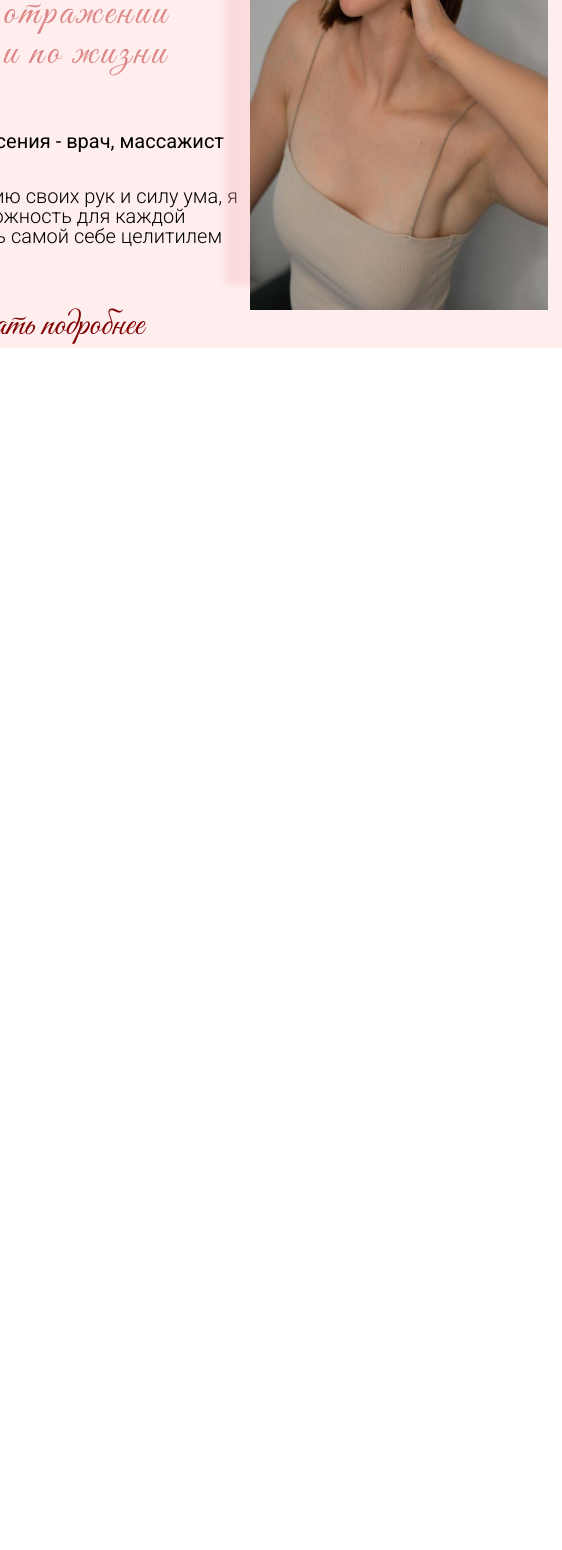
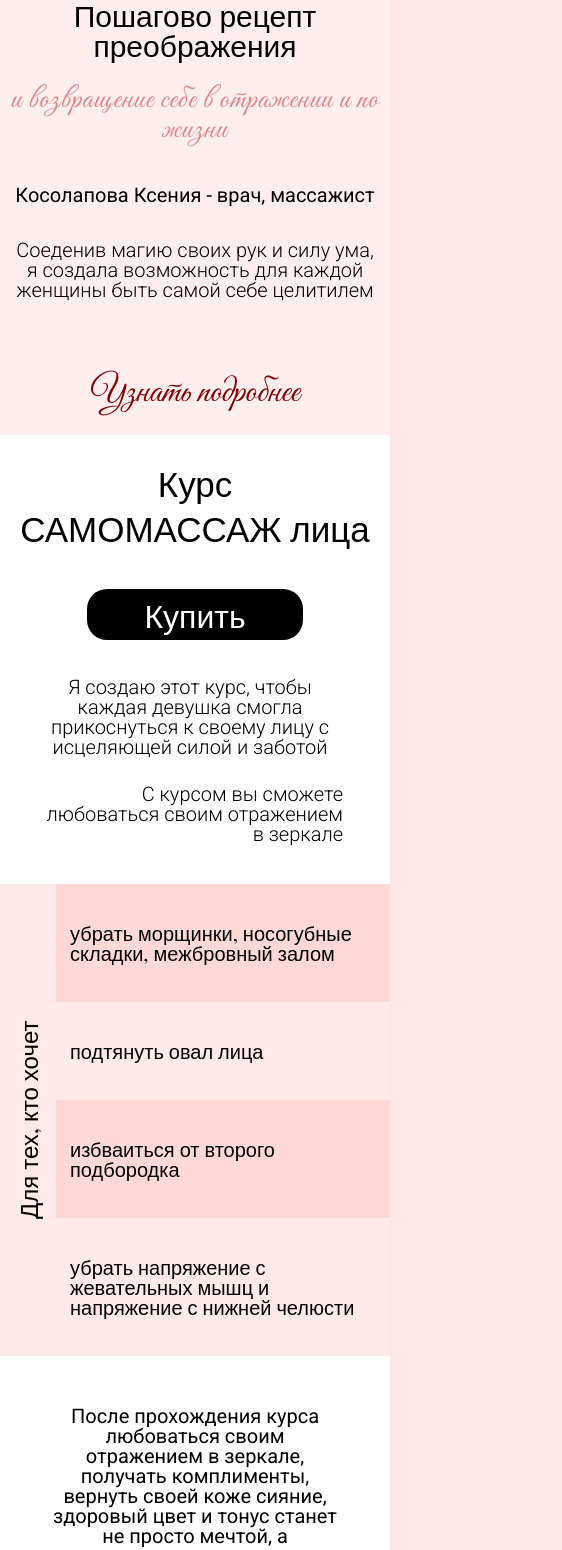
Before and after one commit to Koddione/beautySalon, a React (Vite) app: page / in a window 390 px wide. Shown: the part 360-1910 px from the top of the page, 562 px wide, since content can reach past the window. Before the commit the page ends 844 px from the top, so only its background shows below. Built offline with nearby package versions, Linux system fonts and the light colour scheme.

Commit message:
adaptive and white block

```diff
--- a/src/components/pinkBlock/components/description/description.module.scss
+++ b/src/components/pinkBlock/components/description/description.module.scss
@@ -16,3 +16,8 @@
 .desc2 {
 	font-weight: 300;
 }
+@media (max-width: 1108px) {
+	.description {
+		margin: 0 0 50px;
+	}
+}
--- a/src/components/pinkBlock/components/title/title.module.scss
+++ b/src/components/pinkBlock/components/title/title.module.scss
@@ -13,7 +13,36 @@
 }
 .title2 {
 	font-family: $font-cursive;
-	padding: 0 0 0 154px;
+	padding: 0 0 0 140px;
 	color: $title-2-color;
 	letter-spacing: 3px;
 }
+
+@media (max-width: 1190px) {
+	.title2 {
+		padding: 0 0 0 0;
+		letter-spacing: 1px;
+	}
+	.title1 {
+		letter-spacing: 0px;
+	}
+}
+@media (max-width: 1108px) {
+	.container {
+		margin: 20px 0;
+		text-align: center;
+	}
+}
+@media (max-width: 662px) {
+	.title1 {
+		font-size: 30px;
+	}
+	.title2 {
+		font-size: 30px;
+	}
+}
+@media (max-width: 414px) {
+	.title1 {
+		margin-bottom: 20px;
+	}
+}
--- a/src/components/pinkBlock/pinkBlock.module.scss
+++ b/src/components/pinkBlock/pinkBlock.module.scss
@@ -9,6 +9,7 @@
 .container {
 	display: flex;
 	background-color: $pinkBlock-color;
+	max-width: 1200px;
 }
 
 .textContainer {
@@ -28,3 +29,31 @@
 .button:hover {
 	color: $title-2-color;
 }
+
+@media (max-width: 1108px) {
+	.container {
+		flex-direction: column-reverse;
+		justify-content: center;
+		align-items: center;
+		text-align: center;
+	}
+	.image {
+		margin: 40px 0 0 0;
+	}
+	.button {
+		margin-bottom: 20px;
+	}
+}
+
+@media (max-width: 662px) {
+	.image {
+		box-shadow: -10px -10px 6px #f0b2b270;
+		max-width: 200px;
+	}
+}
+@media (max-width: 414px) {
+	.textContainer {
+		gap: 20px;
+		margin: 0 10px;
+	}
+}
--- /dev/null
+++ b/src/components/whiteBlock/components/table/table.jsx
@@ -0,0 +1,21 @@
+import styles from './table.module.scss';
+
+export const Table = () => {
+	return (
+		<div className={styles.table}>
+			<div className={styles.head}>Для тех, кто хочет</div>
+			<div className={styles.contant}>
+				<div className={styles.row}>
+					убрать морщинки, носогубные складки, межбровный залом
+				</div>
+				<div className={`${styles.row} ${styles.darkRow}`}>
+					подтянуть овал лица
+				</div>
+				<div className={styles.row}>избваиться от второго подбородка</div>
+				<div className={`${styles.row} ${styles.darkRow}`}>
+					убрать напряжение с жевательных мышц и напряжение с нижней челюсти
+				</div>
+			</div>
+		</div>
+	);
+};
--- /dev/null
+++ b/src/components/whiteBlock/components/table/table.module.scss
@@ -0,0 +1,41 @@
+@use '../../../../styles/variables' as *;
+
+.table {
+	display: flex;
+	margin-right: 47px;
+	font-family: $font-text-second;
+	max-width: 494px;
+	font-size: 20px;
+	margin-bottom: 60px;
+	.head {
+		writing-mode: vertical-rl;
+		text-orientation: mixed;
+		white-space: nowrap;
+		padding: 112px 16px;
+		background-color: #ffe9e9;
+		font-weight: 500;
+		text-align: center;
+		transform: rotate(180deg);
+		font-size: 24px;
+	}
+	.contant {
+		display: flex;
+		flex-direction: column;
+		justify-content: space-between;
+		.row {
+			padding: 39px 14px;
+			text-align: left;
+			background-color: #ffd8d8;
+		}
+		.darkRow {
+			background-color: #ffe9e9;
+		}
+	}
+}
+
+@media (max-width: 944px) {
+	.table {
+		margin: 0 auto;
+		margin-bottom: 50px;
+	}
+}
--- a/src/components/whiteBlock/whiteBlock.jsx
+++ b/src/components/whiteBlock/whiteBlock.jsx
@@ -1,5 +1,34 @@
 import styles from './whiteBlock.module.scss';
+import picture from '../../assets/selecon.jpg';
+import { Table } from './components/table/table';
 
 export const WhiteBlock = () => {
-	return <div className={styles.container}></div>;
+	return (
+		<div className={styles.container}>
+			<p className={styles.title}>
+				Курс <br /> САМОМАССАЖ лица
+			</p>
+			<button className={styles.btn}>Купить</button>
+			<div className={styles.info}>
+				<div className={styles.textInfo}>
+					<img className={styles.image} src={picture} alt="фото" />
+					<div className={styles.text}>
+						<p className={styles.text1}>
+							Я создаю этот курс, чтобы каждая девушка смогла прикоснуться к
+							своему лицу с исцеляющей силой и заботой
+						</p>
+						<p className={styles.text2}>
+							С курсом вы сможете любоваться своим отражением в зеркале
+						</p>
+					</div>
+				</div>
+				<Table />
+			</div>
+			<p className={styles.footer}>
+				После прохождения курса любоваться своим отражением в зеркале, получать
+				комплименты, вернуть своей коже сияние, здоровый цвет и тонус станет не
+				просто мечтой, а реальностью.
+			</p>
+		</div>
+	);
 };
--- a/src/components/whiteBlock/whiteBlock.module.scss
+++ b/src/components/whiteBlock/whiteBlock.module.scss
@@ -0,0 +1,104 @@
+@use '../../styles/variables' as *;
+
+.container {
+	max-width: 1200px;
+	display: flex;
+	flex-direction: column;
+	background-color: white;
+}
+.title {
+	padding: 72px 0 0 0;
+	font-family: $font-text-second;
+	font-size: 40px;
+	text-align: center;
+	margin: 0 auto;
+	line-height: 1.3;
+	margin: 0 0 38px 0;
+}
+
+.btn {
+	margin: 0 auto;
+	font-size: 32px;
+	margin-bottom: 47px;
+	font-family: $font-text-second;
+	color: white;
+	background-color: black;
+	padding: 4px 57px;
+	border-radius: 20px;
+	transition: opacity 0.2s ease;
+	cursor: pointer;
+}
+.btn:hover {
+	opacity: 0.7;
+}
+
+.info {
+	display: flex;
+	flex-direction: row;
+
+	.textInfo {
+		margin-top: -60px;
+		.image {
+			max-width: 350px;
+			border-radius: 50px 0 50px 0;
+			margin: 0 0 36px 82px;
+			opacity: 0.6;
+		}
+		.text {
+			display: flex;
+			flex-direction: column;
+			gap: 27px;
+			font-family: $font-text-main;
+			font-size: 20px;
+			font-weight: 300;
+			margin-left: 37px;
+			max-width: 563px;
+			margin-right: 47px;
+			.text2 {
+				align-self: flex-end;
+				text-align: right;
+				max-width: 380px;
+			}
+		}
+	}
+}
+.footer {
+	margin: 0 48px 44px 48px;
+	font-family: $font-text-main;
+	font-size: 20px;
+}
+
+@media (max-width: 1108px) {
+	.textInfo {
+		display: flex;
+
+		align-items: center;
+	}
+	.image {
+		display: none;
+	}
+}
+
+@media (max-width: 944px) {
+	.info {
+		flex-direction: column;
+		justify-content: center;
+		align-items: center;
+		margin-top: 50px;
+	}
+	.text {
+		text-align: center;
+	}
+	.text2 {
+		margin-bottom: 40px;
+	}
+}
+@media (max-width: 430px) {
+	.title {
+		padding: 25px 0 0 0;
+		font-size: 35px;
+	}
+	.footer {
+		text-align: center;
+	}
+}
--- a/src/styles/global.scss
+++ b/src/styles/global.scss
@@ -1,15 +1,18 @@
 @use './variables' as *;
 
 body {
-	background-color: $background-color;
+	// background-color: $background-color;
 	display: flex;
-
+	background-color: rgb(255, 231, 231);
 	justify-content: center;
 	// background: linear-gradient(
 	// 	to bottom,
 	// 	$pinkBlock-color 0%,
-	// 	$pinkBlock-color 522.641px,
-	// 	$background-color 50%,
+	// 	$pinkBlock-color 56.3%,
+	// 	$background-color 56.3%,
 	// 	$background-color 100%
 	// );
+	// background-attachment: fixed;
+	// background-repeat: no-repeat;
+	// background-size: 100% 100%;
 }
```
Also changed, not shown: src/assets/selecon.jpg (added).
